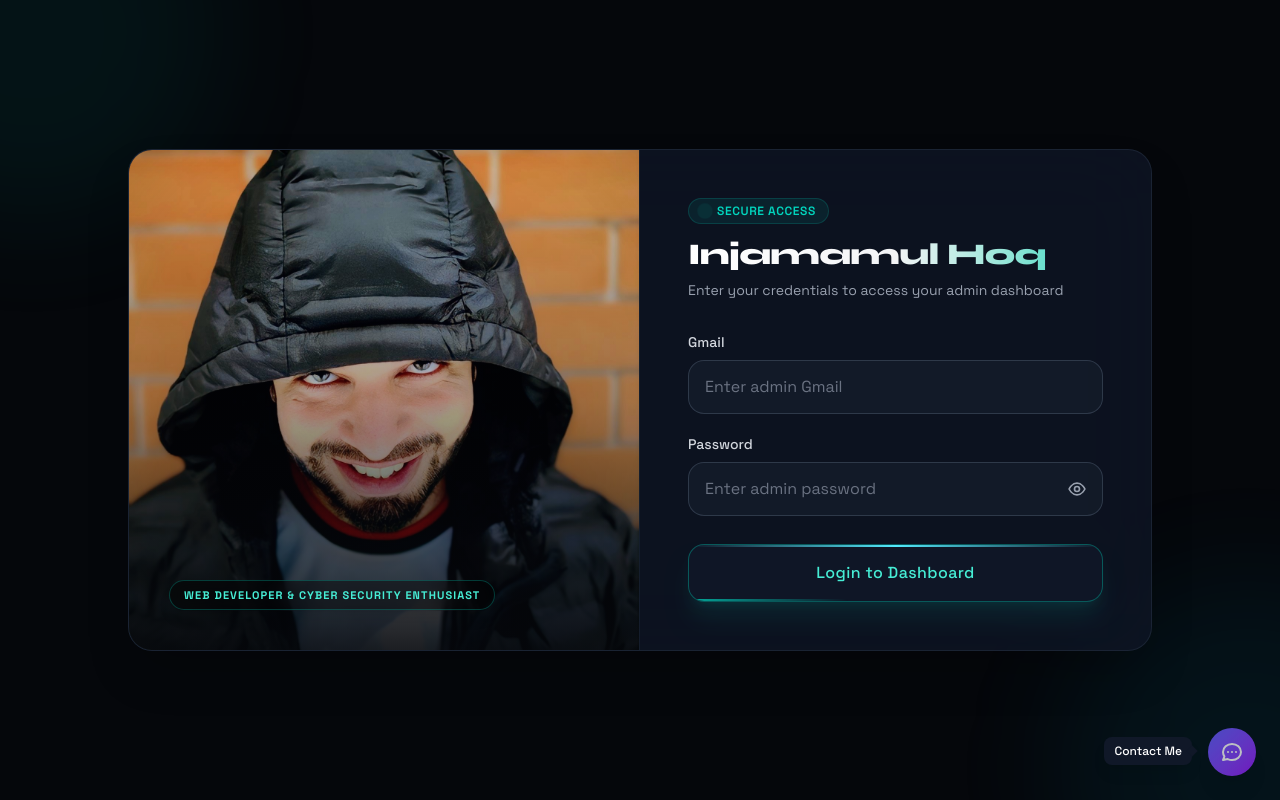
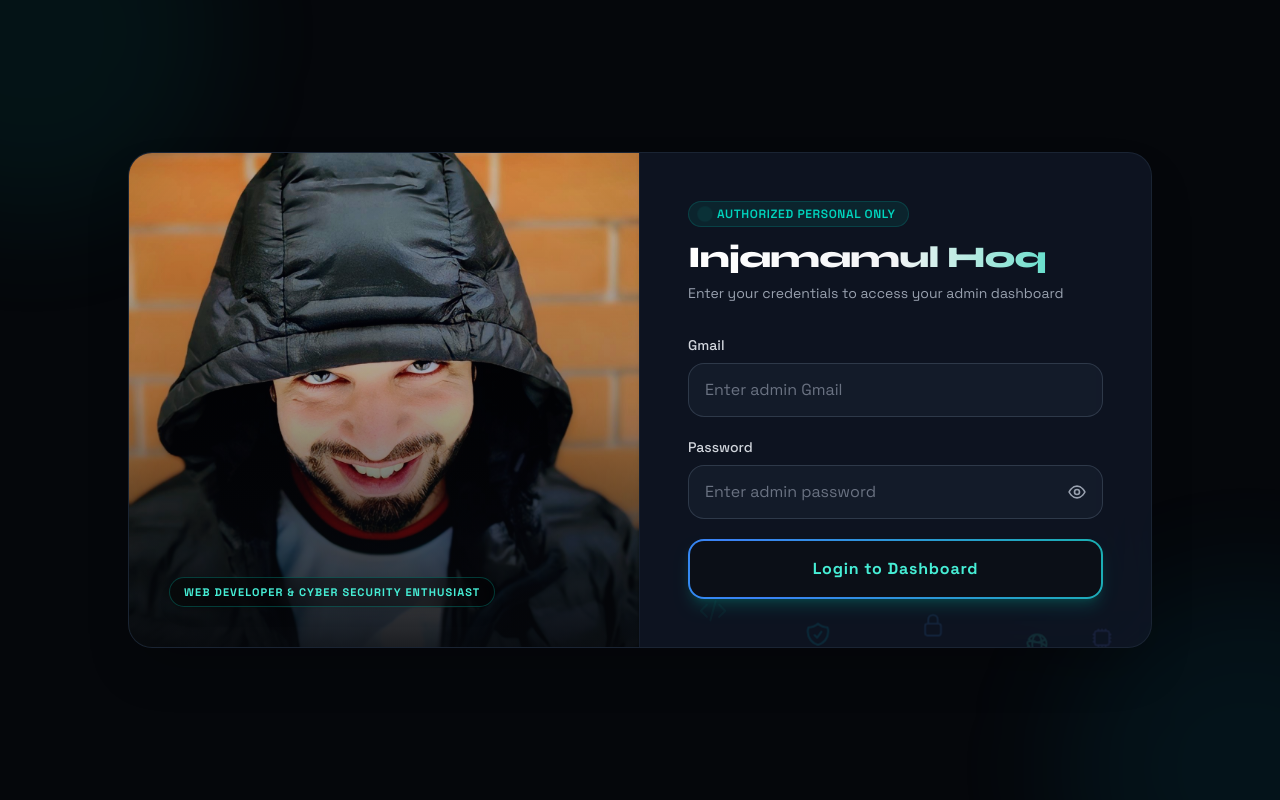
Before and after one commit to injamamulhoqtamim-bit/Portfolio-Update, a Next.js app: page /admin/login in a window 1280 px wide. Built offline with nearby package versions, Linux system fonts and the light colour scheme.

Commit message:
login page update

```diff
--- a/src/app/admin/login/page.jsx
+++ b/src/app/admin/login/page.jsx
@@ -68,7 +68,7 @@ export default function AdminLogin() {
   return (
     <div className="relative flex min-h-screen items-center justify-center bg-[#05070b] p-3 sm:p-6 lg:p-8 text-white overflow-hidden">
 
-      {/* Custom CSS for Glowing Border Animation */}
+      {/* Custom CSS for Glowing Border, Button Light Rotation & Floating Icons Animation */}
       <style jsx>{`
         @keyframes borderBeam {
           0% {
@@ -81,6 +81,46 @@ export default function AdminLogin() {
         .animate-border-beam {
           animation: borderBeam 2.5s linear infinite;
         }
+
+        @keyframes btnLightRotate {
+          0% {
+            background-position: 0% 50%;
+          }
+          50% {
+            background-position: 100% 50%;
+          }
+          100% {
+            background-position: 0% 50%;
+          }
+        }
+        .btn-glow-border {
+          background: linear-gradient(60deg, #14b8a6, #06b6d4, #3b82f6, #14b8a6);
+          background-size: 300% 300%;
+          animation: btnLightRotate 4s ease infinite;
+        }
+
+        @keyframes floatUpCard {
+          0% {
+            transform: translateY(100%) scale(0.8);
+            opacity: 0;
+          }
+          20% {
+            opacity: 0.4;
+          }
+          80% {
+            opacity: 0.4;
+          }
+          100% {
+            transform: translateY(-120%) scale(1.2);
+            opacity: 0;
+          }
+        }
+
+        .floating-icon {
+          position: absolute;
+          bottom: 0;
+          animation: floatUpCard linear infinite;
+        }
       `}</style>
 
       {/* Background Ambient Glow Effects */}
@@ -88,9 +128,9 @@ export default function AdminLogin() {
       <div className="absolute -bottom-40 -right-40 w-72 h-72 sm:w-96 sm:h-96 bg-cyan-500/10 rounded-full blur-3xl pointer-events-none animate-pulse" />
 
       {/* Main Responsive Card */}
-      <div className="w-full max-w-5xl rounded-2xl sm:rounded-3xl border border-gray-800/80 bg-gray-900/70 backdrop-blur-2xl shadow-2xl overflow-hidden grid grid-cols-1 lg:grid-cols-2 animate-in fade-in zoom-in-95 duration-700">
+      <div className="w-full max-w-5xl rounded-2xl sm:rounded-3xl border border-gray-800/80 bg-gray-900/75 backdrop-blur-2xl shadow-2xl overflow-hidden grid grid-cols-1 lg:grid-cols-2 animate-in fade-in zoom-in-95 duration-700 relative z-10">
 
-        {/* LEFT / TOP SIDE: Full Image & Background (এখন এটি মোবাইলেও দেখা যাবে, মোবাইলে উচ্চতা h-56 এবং লার্জ স্ক্রিনে ফুল হাইট থাকবে) */}
+        {/* LEFT / TOP SIDE: Full Image & Background */}
         <div className="relative flex flex-col justify-end h-56 sm:h-64 lg:h-auto p-6 sm:p-8 xl:p-10 overflow-hidden border-b lg:border-b-0 lg:border-r border-gray-800/50 group">
           <div className="absolute inset-0 z-0">
             <Image
@@ -112,14 +152,38 @@ export default function AdminLogin() {
           </div>
         </div>
 
-        {/* RIGHT SIDE: Professional Responsive Login Form */}
-        <div className="flex flex-col justify-center p-6 sm:p-10 lg:p-12 relative w-full">
+        {/* RIGHT SIDE: Professional Responsive Login Form with Floating Tech/Cyber Icons Background */}
+        <div className="flex flex-col justify-center p-6 sm:p-10 lg:p-12 relative w-full overflow-hidden">
+
+          {/* Cyber Security & Web Development Floating Background Icons */}
+          <div className="absolute inset-0 pointer-events-none overflow-hidden z-0">
+            {/* Terminal / Code Icon */}
+            <div className="floating-icon text-teal-400/30 left-[12%]" style={{ animationDuration: '6s', animationDelay: '0s' }}>
+              <svg className="w-6 h-6" fill="none" stroke="currentColor" strokeWidth="1.8" viewBox="0 0 24 24"><path strokeLinecap="round" strokeLinejoin="round" d="M17.25 6.75L22.5 12l-5.25 5.25m-10.5 0L1.5 12l5.25-5.25m7.5-3l-4.5 16.5" /></svg>
+            </div>
+            {/* Shield / Cyber Security Icon */}
+            <div className="floating-icon text-cyan-400/30 left-[32%]" style={{ animationDuration: '8s', animationDelay: '2s' }}>
+              <svg className="w-7 h-7" fill="none" stroke="currentColor" strokeWidth="1.8" viewBox="0 0 24 24"><path strokeLinecap="round" strokeLinejoin="round" d="M9 12.75L11.25 15 15 9.75m-3-7.036A11.959 11.959 0 013.598 6 11.99 11.99 0 003 9.749c0 5.592 3.824 10.29 9 11.623 5.176-1.332 9-6.03 9-11.622 0-1.31-.21-2.571-.598-3.751h-.152c-3.196 0-6.1-1.248-8.25-3.285z" /></svg>
+            </div>
+            {/* Lock / Security Icon */}
+            <div className="floating-icon text-blue-400/30 left-[55%]" style={{ animationDuration: '7s', animationDelay: '1s' }}>
+              <svg className="w-6 h-6" fill="none" stroke="currentColor" strokeWidth="1.8" viewBox="0 0 24 24"><path strokeLinecap="round" strokeLinejoin="round" d="M16.5 10.5V6.75a4.5 4.5 0 10-9 0v3.75m-.75 11.25h10.5a2.25 2.25 0 002.25-2.25v-6.75a2.25 2.25 0 00-2.25-2.25H6.75a2.25 2.25 0 00-2.25 2.25v6.75a2.25 2.25 0 002.25 2.25z" /></svg>
+            </div>
+            {/* Globe / Web Development Icon */}
+            <div className="floating-icon text-teal-300/30 left-[75%]" style={{ animationDuration: '9s', animationDelay: '3s' }}>
+              <svg className="w-7 h-7" fill="none" stroke="currentColor" strokeWidth="1.8" viewBox="0 0 24 24"><path strokeLinecap="round" strokeLinejoin="round" d="M12 21a9.004 9.004 0 008.716-6.747M12 21a9.004 9.004 0 01-8.716-6.747M12 21c2.485 0 4.5-4.03 4.5-9S14.485 3 12 3m0 18c-2.485 0-4.5-4.03-4.5-9S9.515 3 12 3m0 0a8.997 8.997 0 017.843 4.582M12 3a8.997 8.997 0 00-7.843 4.582m15.686 0A11.953 11.953 0 0112 10.5c-2.998 0-5.74-1.1-7.843-2.918m15.686 0A8.959 8.959 0 0121 12c0 .778-.099 1.533-.284 2.25m-15.686 0A8.959 8.959 0 013 12c0-.778.099-1.533.284-2.25m0 0A11.959 11.959 0 0112 10.5c2.998 0 5.74 1.1 7.843 2.918" /></svg>
+            </div>
+            {/* Cpu / Chip Icon */}
+            <div className="floating-icon text-indigo-400/30 left-[88%]" style={{ animationDuration: '7.5s', animationDelay: '2.5s' }}>
+              <svg className="w-6 h-6" fill="none" stroke="currentColor" strokeWidth="1.8" viewBox="0 0 24 24"><path strokeLinecap="round" strokeLinejoin="round" d="M8.25 3v1.5M4.5 8.25H3m18 0h-1.5M4.5 12H3m18 0h-1.5m-15 3.75H3m18 0h-1.5M8.25 19.5V21M12 3v1.5m0 15V21m3.75-18v1.5m0 15V21m-9-1.5h10.5a2.25 2.25 0 002.25-2.25V6.75a2.25 2.25 0 00-2.25-2.25H6.75A2.25 2.25 0 004.5 6.75v10.5a2.25 2.25 0 002.25 2.25z" /></svg>
+            </div>
+          </div>
 
           {/* Header */}
-          <div className="mb-6 sm:mb-8 text-center lg:text-left">
+          <div className="mb-6 sm:mb-8 text-center lg:text-left relative z-10">
             <div className="inline-flex items-center gap-2 px-3 py-1 rounded-full bg-teal-500/10 border border-teal-500/20 text-teal-400 text-xs font-semibold mb-3 tracking-wider uppercase">
               <span className="w-2 h-2 rounded-full bg-teal-400 animate-ping"></span>
-              Secure Access
+              Authorized Personal Only
             </div>
             <h1 className="text-2xl sm:text-3xl font-extrabold text-transparent bg-clip-text bg-gradient-to-r from-white via-gray-100 to-teal-400 font-syne tracking-tight">
               Injamamul Hoq
@@ -131,7 +195,7 @@ export default function AdminLogin() {
 
           {/* Error Message */}
           {error && (
-            <div className="mb-6 flex items-center gap-3 rounded-2xl border border-red-500/30 bg-red-500/10 px-4 py-3.5 text-xs sm:text-sm text-red-400 animate-in fade-in slide-in-from-top-2 duration-300">
+            <div className="mb-6 flex items-center gap-3 rounded-2xl border border-red-500/30 bg-red-500/10 px-4 py-3.5 text-xs sm:text-sm text-red-400 animate-in fade-in slide-in-from-top-2 duration-300 relative z-10">
               <svg xmlns="http://www.w3.org/2000/svg" viewBox="0 0 24 24" fill="currentColor" className="w-5 h-5 flex-shrink-0 text-red-400">
                 <path fillRule="evenodd" d="M9.401 3.003c1.155-2 4.043-2 5.197 0l7.355 12.748c1.154 2-.29 4.5-2.599 4.5H4.645c-2.309 0-3.752-2.5-2.598-4.5L9.4 3.003zM12 8.25a.75.75 0 01.75.75v3.75a.75.75 0 01-1.5 0V9a.75.75 0 01.75-.75zm0 8.25a.75.75 0 100-1.5.75.75 0 000 1.5z" clipRule="evenodd" />
               </svg>
@@ -140,7 +204,7 @@ export default function AdminLogin() {
           )}
 
           {/* Login Form */}
-          <form onSubmit={handleLogin} className="space-y-4 sm:space-y-5">
+          <form onSubmit={handleLogin} className="space-y-4 sm:space-y-5 relative z-10">
             {/* Gmail Input */}
             <div>
               <label className="mb-2 block text-xs sm:text-sm font-medium text-gray-300">
@@ -202,20 +266,17 @@ export default function AdminLogin() {
               </div>
             </div>
 
-            {/* Login Button */}
+            {/* Updated Glowing & Bolder Login Button */}
+            <div className="relative p-[2px] rounded-xl sm:rounded-2xl btn-glow-border shadow-lg shadow-teal-500/20 group mt-4">
               <button
                 type="submit"
                 disabled={loading}
-              className="relative w-full overflow-hidden rounded-xl sm:rounded-2xl bg-gray-900/90 border border-teal-500/40 py-3.5 sm:py-4 font-semibold text-white shadow-xl shadow-teal-500/10 transition-all duration-500 hover:border-teal-300 hover:shadow-teal-400/30 hover:scale-[1.01] active:scale-[0.98] disabled:cursor-not-allowed disabled:opacity-70 group mt-2"
+                className="relative w-full overflow-hidden rounded-[10px] sm:rounded-[14px] bg-[#0b0f17] py-3.5 sm:py-4 font-bold text-white transition-all duration-300 hover:bg-transparent active:scale-[0.98] disabled:cursor-not-allowed disabled:opacity-70"
               >
-              {/* Moving Neon Light Beam Across Border */}
-              <span className="absolute inset-x-0 bottom-0 h-[2.5px] bg-gradient-to-r from-transparent via-teal-400 to-transparent animate-border-beam" />
-              <span className="absolute inset-x-0 top-0 h-[1.5px] bg-gradient-to-r from-transparent via-cyan-300 to-transparent" />
+                {/* Background Glow on Hover */}
+                <div className="absolute inset-0 bg-teal-400/10 opacity-0 transition-opacity duration-300 group-hover:opacity-100" />
 
-              {/* Hover Glow Effect */}
-              <div className="absolute inset-0 bg-gradient-to-r from-teal-500/20 via-cyan-500/10 to-teal-500/20 opacity-0 transition-opacity duration-500 group-hover:opacity-100 blur-sm" />
-
-              <span className="relative flex items-center justify-center gap-2 text-sm sm:text-base text-teal-300 group-hover:text-white transition-colors duration-300 font-medium tracking-wide">
+                <span className="relative flex items-center justify-center gap-2 text-sm sm:text-base text-teal-300 group-hover:text-white transition-colors duration-300 tracking-wider font-bold">
                   {loading && (
                     <svg className="animate-spin -ml-1 mr-2 h-5 w-5 text-white" xmlns="http://www.w3.org/2000/svg" fill="none" viewBox="0 0 24 24">
                       <circle className="opacity-25" cx="12" cy="12" r="10" stroke="currentColor" strokeWidth="4"></circle>
@@ -225,6 +286,7 @@ export default function AdminLogin() {
                   {loading ? "Verifying..." : "Login to Dashboard"}
                 </span>
               </button>
+            </div>
           </form>
 
         </div>
--- a/src/components/ScrollToTop.jsx
+++ b/src/components/ScrollToTop.jsx
@@ -1,10 +1,18 @@
 "use client";
+
 import { useEffect, useState } from "react";
+import { usePathname } from "next/navigation";
 
 export default function ScrollToTop() {
+  const pathname = usePathname();
   const [isVisible, setIsVisible] = useState(false);
   const [isOpen, setIsOpen] = useState(false);
   const [scrollProgress, setScrollProgress] = useState(0);
+
+  // Admin page-e hole ei component render hobe na
+  if (pathname && pathname.startsWith("/admin")) {
+    return null;
+  }
 
   useEffect(() => {
     const handleScroll = () => {
```
Lines whose indentation alone changed are shown as unchanged.
